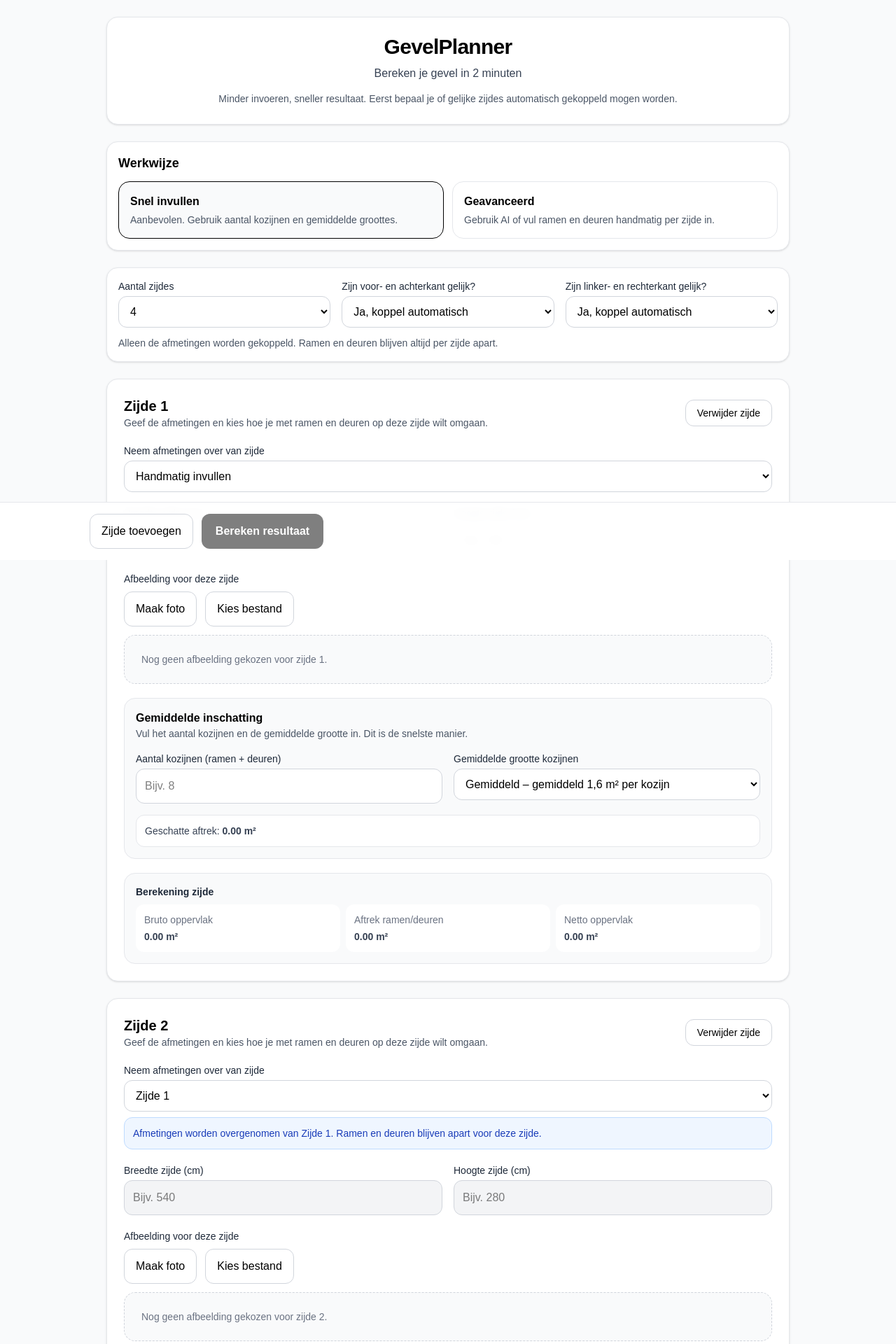
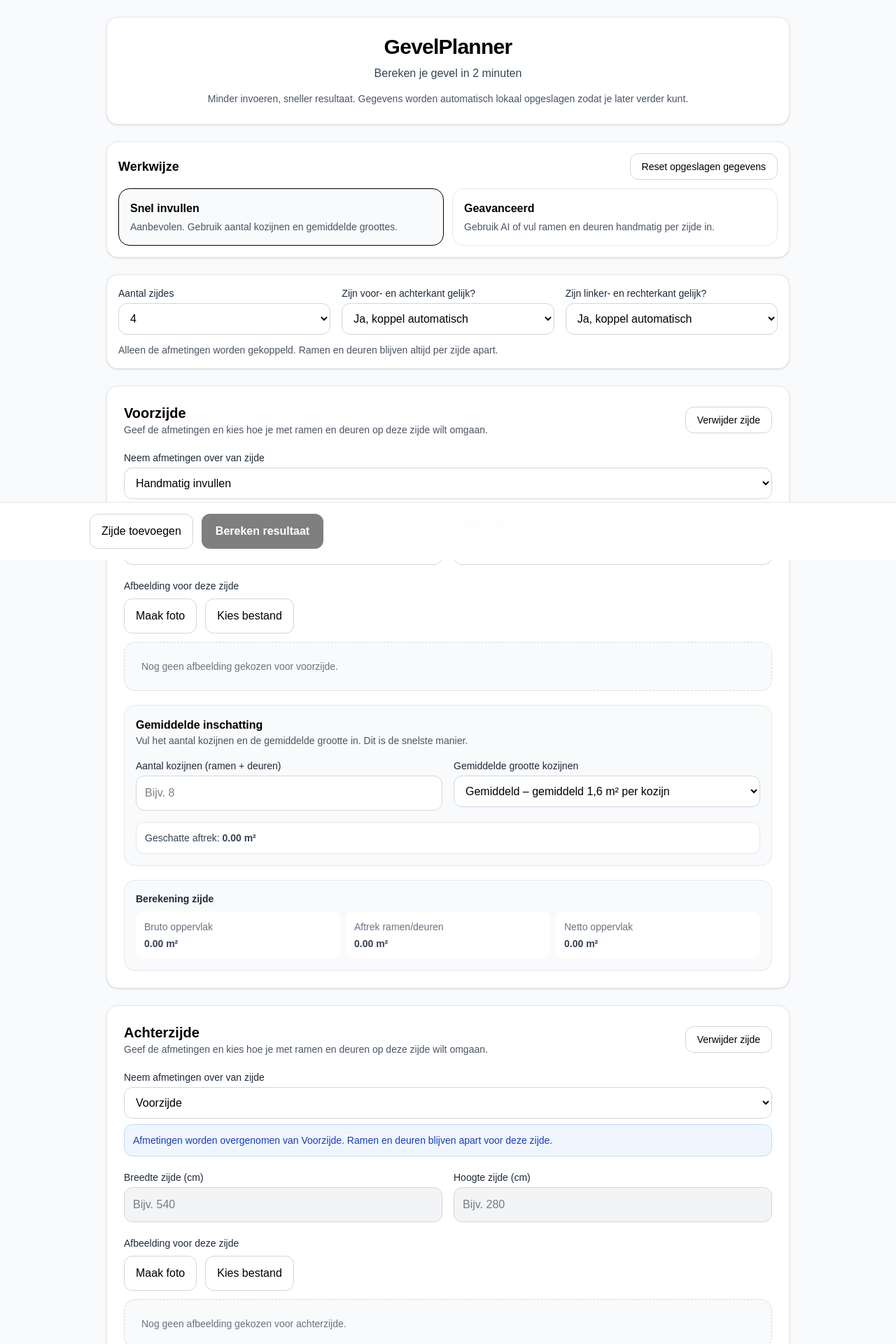
Before and after one commit to cryptoprins-ship-it/geveltool-mvp, a Next.js app: page / in a window 1280 px wide. Shown: the top 1920 px of the page at 70% size. Built offline with nearby package versions, Linux system fonts and the light colour scheme.

Commit message:
v1.4 - autosave, gekoppelde zijdes en typescript fixes toegevoegd

```diff
--- a/app/page.tsx
+++ b/app/page.tsx
@@ -38,7 +38,21 @@ type AiDetection = {
   count: number;
 };
 
+type SavedSide = Omit<Side, "photo" | "previewUrl"> & {
+  photo: null;
+  previewUrl: "";
+};
+
+type SavedState = {
+  inputMode: InputMode;
+  sideCount: number;
+  frontBackEqual: boolean | null;
+  leftRightEqual: boolean | null;
+  sides: SavedSide[];
+};
+
 const MAX_SIDES = 10;
+const STORAGE_KEY = "gevelplanner-data-v1";
 
 const frameSizeAverages: Record<FrameSizeType, number> = {
   small: 1.0,
@@ -54,6 +68,11 @@ const openingModeLabels: Record<OpeningMode, string> = {
   skip: "Overslaan",
 };
 
+function getDefaultSideName(index: number): string {
+  const fixedNames = ["Voorzijde", "Achterzijde", "Linkerzijde", "Rechterzijde"];
+  return fixedNames[index] ?? `Zijde ${index + 1}`;
+}
+
 function createOpening(): Opening {
   return {
     id: crypto.randomUUID(),
@@ -67,7 +86,7 @@ function createOpening(): Opening {
 function createSide(index: number): Side {
   return {
     id: crypto.randomUUID(),
-    name: `Zijde ${index + 1}`,
+    name: getDefaultSideName(index),
     width: "",
     height: "",
     photo: null,
@@ -82,6 +101,10 @@ function createSide(index: number): Side {
   };
 }
 
+function buildSides(count: number): Side[] {
+  return Array.from({ length: count }, (_, index) => createSide(index));
+}
+
 function toNumber(value: string): number {
   const parsed = Number(String(value).replace(",", "."));
   return Number.isFinite(parsed) ? parsed : 0;
@@ -91,20 +114,30 @@ function round2(value: number): number {
   return Math.round(value * 100) / 100;
 }
 
-function getLinkedDimensions(side: Side, sides: Side[]) {
-  if (!side.linkToSideId) return null;
-  const linked = sides.find((s) => s.id === side.linkToSideId);
-  if (!linked) return null;
-
+function copyDimensions(source: Side, target: Side): Side {
   return {
-    width: linked.width,
-    height: linked.height,
-    name: linked.name,
+    ...target,
+    width: source.width,
+    height: source.height,
   };
 }
 
-function buildSides(count: number): Side[] {
-  return Array.from({ length: count }, (_, index) => createSide(index));
+function sanitizeSidesForSave(sides: Side[]): SavedSide[] {
+  return sides.map((side) => ({
+    ...side,
+    photo: null,
+    previewUrl: "",
+  }));
+}
+
+function isValidSavedState(value: unknown): value is SavedState {
+  if (!value || typeof value !== "object") return false;
+  const data = value as Partial<SavedState>;
+  return (
+    (data.inputMode === "quick" || data.inputMode === "advanced") &&
+    typeof data.sideCount === "number" &&
+    Array.isArray(data.sides)
+  );
 }
 
 export default function Page() {
@@ -115,11 +148,47 @@ export default function Page() {
   const [sides, setSides] = useState<Side[]>(buildSides(4));
   const [isSubmitting, setIsSubmitting] = useState(false);
   const [globalError, setGlobalError] = useState("");
+  const [globalInfo, setGlobalInfo] = useState("");
   const [aiLoadingSideId, setAiLoadingSideId] = useState<string | null>(null);
+  const [hasLoadedSavedState, setHasLoadedSavedState] = useState(false);
 
   const fileInputRefs = useRef<Record<string, HTMLInputElement | null>>({});
   const cameraInputRefs = useRef<Record<string, HTMLInputElement | null>>({});
   const previewUrlsRef = useRef<string[]>([]);
+
+  useEffect(() => {
+    try {
+      const raw = localStorage.getItem(STORAGE_KEY);
+      if (!raw) {
+        setHasLoadedSavedState(true);
+        return;
+      }
+
+      const parsed = JSON.parse(raw) as unknown;
+      if (!isValidSavedState(parsed)) {
+        setHasLoadedSavedState(true);
+        return;
+      }
+
+      setInputMode(parsed.inputMode);
+      setSideCount(parsed.sideCount);
+      setFrontBackEqual(parsed.frontBackEqual ?? null);
+      setLeftRightEqual(parsed.leftRightEqual ?? null);
+      setSides(
+        parsed.sides.map((side, index) => ({
+          ...side,
+          name: side.name || getDefaultSideName(index),
+          photo: null,
+          previewUrl: "",
+        }))
+      );
+      setGlobalInfo("Opgeslagen gegevens zijn geladen. Foto’s moet je opnieuw kiezen.");
+    } catch (error) {
+      console.error("Fout bij laden van opgeslagen gegevens", error);
+    } finally {
+      setHasLoadedSavedState(true);
+    }
+  }, []);
 
   useEffect(() => {
     previewUrlsRef.current = sides
@@ -140,18 +209,42 @@ export default function Page() {
   }, []);
 
   useEffect(() => {
+    if (!hasLoadedSavedState) return;
+
+    const data: SavedState = {
+      inputMode,
+      sideCount,
+      frontBackEqual,
+      leftRightEqual,
+      sides: sanitizeSidesForSave(sides),
+    };
+
+    try {
+      localStorage.setItem(STORAGE_KEY, JSON.stringify(data));
+    } catch (error) {
+      console.error("Fout bij opslaan in localStorage", error);
+    }
+  }, [hasLoadedSavedState, inputMode, sideCount, frontBackEqual, leftRightEqual, sides]);
+
+  useEffect(() => {
     setSides((prev) => {
       const next: Side[] = prev.map((side) => ({
         ...side,
-        linkToSideId: undefined,
+        linkToSideId: undefined as string | undefined,
       }));
 
       if (sideCount >= 2 && frontBackEqual && next[0] && next[1]) {
-        next[1].linkToSideId = next[0].id;
+        next[1] = {
+          ...copyDimensions(next[0], next[1]),
+          linkToSideId: next[0].id,
+        };
       }
 
       if (sideCount >= 4 && leftRightEqual && next[2] && next[3]) {
-        next[3].linkToSideId = next[2].id;
+        next[3] = {
+          ...copyDimensions(next[2], next[3]),
+          linkToSideId: next[2].id,
+        };
       }
 
       return next;
@@ -162,19 +255,18 @@ export default function Page() {
     if (sides.length === 0) return false;
 
     return sides.every((side) => {
-      const linked = getLinkedDimensions(side, sides);
-      const widthValue = linked ? linked.width : side.width;
-      const heightValue = linked ? linked.height : side.height;
       const hasBaseDimensions =
-        widthValue.trim() !== "" && heightValue.trim() !== "";
+        side.width.trim() !== "" && side.height.trim() !== "";
       if (!hasBaseDimensions) return false;
 
       if (side.openingMode === "skip" || side.openingMode === "none") return true;
       if (side.openingMode === "estimate") return toNumber(side.frameCount) > 0;
       if (!side.photo) return false;
+
       if (side.openingMode === "ai") {
         return side.openings.length > 0 || !!side.frameCount;
       }
+
       if (side.openingMode === "manual") {
         return (
           side.openings.length > 0 &&
@@ -328,11 +420,7 @@ export default function Page() {
       return;
     }
 
-    const linked = getLinkedDimensions(side, sides);
-    const widthValue = linked ? linked.width : side.width;
-    const heightValue = linked ? linked.height : side.height;
-
-    if (!widthValue.trim() || !heightValue.trim()) {
+    if (!side.width.trim() || !side.height.trim()) {
       updateSide(side.id, (current) => ({
         ...current,
         error: "Vul eerst breedte en hoogte van deze zijde in.",
@@ -346,8 +434,8 @@ export default function Page() {
 
       const formData = new FormData();
       formData.append("image", side.photo);
-      formData.append("sideWidthCm", widthValue);
-      formData.append("sideHeightCm", heightValue);
+      formData.append("sideWidthCm", side.width);
+      formData.append("sideHeightCm", side.height);
       formData.append("sideName", side.name);
 
       const response = await fetch("/api/estimate-openings", {
@@ -409,7 +497,9 @@ export default function Page() {
 
       return filtered.map((side, index) => ({
         ...side,
-        name: `Zijde ${index + 1}`,
+        name: getDefaultSideName(index),
+        linkToSideId:
+          side.linkToSideId === sideId ? undefined : side.linkToSideId,
       }));
     });
   };
@@ -418,6 +508,7 @@ export default function Page() {
     setSideCount(count);
     setSides(buildSides(count));
     setGlobalError("");
+    setGlobalInfo("");
 
     if (count < 2) setFrontBackEqual(null);
     else setFrontBackEqual(true);
@@ -426,14 +517,47 @@ export default function Page() {
     else setLeftRightEqual(true);
   };
 
-  const getWidthValue = (side: Side) => {
-    const linked = getLinkedDimensions(side, sides);
-    return linked ? linked.width : side.width;
+  const handleLinkChange = (sideId: string, sourceId: string) => {
+    setSides((prev) => {
+      return prev.map((side) => {
+        if (side.id !== sideId) return side;
+
+        if (!sourceId) {
+          return { ...side, linkToSideId: undefined };
+        }
+
+        const source = prev.find((s) => s.id === sourceId);
+        if (!source) {
+          return { ...side, linkToSideId: undefined };
+        }
+
+        return {
+          ...side,
+          linkToSideId: sourceId,
+          width: source.width,
+          height: source.height,
+        };
+      });
+    });
   };
 
-  const getHeightValue = (side: Side) => {
-    const linked = getLinkedDimensions(side, sides);
-    return linked ? linked.height : side.height;
+  const resetSavedData = () => {
+    try {
+      localStorage.removeItem(STORAGE_KEY);
+      sides.forEach((side) => {
+        if (side.previewUrl) URL.revokeObjectURL(side.previewUrl);
+      });
+    } catch (error) {
+      console.error("Fout bij verwijderen opgeslagen gegevens", error);
+    }
+
+    setInputMode("quick");
+    setSideCount(4);
+    setFrontBackEqual(true);
+    setLeftRightEqual(true);
+    setSides(buildSides(4));
+    setGlobalError("");
+    setGlobalInfo("Opgeslagen gegevens zijn verwijderd.");
   };
 
   const getEstimatedDeductionM2 = (side: Side) => {
@@ -442,7 +566,7 @@ export default function Page() {
   };
 
   const getGrossAreaM2 = (side: Side) => {
-    return round2((toNumber(getWidthValue(side)) / 100) * (toNumber(getHeightValue(side)) / 100));
+    return round2((toNumber(side.width) / 100) * (toNumber(side.height) / 100));
   };
 
   const getOpeningAreaM2 = (side: Side) => {
@@ -490,8 +614,8 @@ export default function Page() {
       const payload = sides.map((side) => ({
         id: side.id,
         name: side.name,
-        width: getWidthValue(side),
-        height: getHeightValue(side),
+        width: side.width,
+        height: side.height,
         openingMode: side.openingMode,
         aiDetectedCount: side.aiDetectedCount,
         frameCount: side.frameCount,
@@ -513,6 +637,7 @@ export default function Page() {
       if (!response.ok) throw new Error("Visualisatie mislukt.");
       const data = await response.json();
       console.log("Visualisatie succesvol", data);
+      setGlobalInfo("Gegevens verzonden voor berekening/visualisatie.");
     } catch (error) {
       console.error(error);
       setGlobalError("Er ging iets mis bij de visualisatie. Probeer het opnieuw.");
@@ -530,13 +655,22 @@ export default function Page() {
             Bereken je gevel in 2 minuten
           </p>
           <p className="mt-3 text-sm leading-6 text-gray-600">
-            Minder invoeren, sneller resultaat. Eerst bepaal je of gelijke zijdes
-            automatisch gekoppeld mogen worden.
+            Minder invoeren, sneller resultaat. Gegevens worden automatisch lokaal opgeslagen zodat je later verder kunt.
           </p>
         </section>
 
         <section className="rounded-2xl border border-gray-200 bg-white p-4 shadow-sm">
-          <h2 className="text-lg font-semibold text-black">Werkwijze</h2>
+          <div className="flex flex-col gap-3 md:flex-row md:items-center md:justify-between">
+            <h2 className="text-lg font-semibold text-black">Werkwijze</h2>
+            <button
+              type="button"
+              onClick={resetSavedData}
+              className="rounded-xl border border-gray-300 bg-white px-4 py-2 text-sm font-medium text-black transition hover:bg-gray-50"
+            >
+              Reset opgeslagen gegevens
+            </button>
+          </div>
+
           <div className="mt-3 grid gap-3 md:grid-cols-2">
             <button
               type="button"
@@ -628,9 +762,12 @@ export default function Page() {
         </section>
 
         {sides.map((side) => {
-          const linked = getLinkedDimensions(side, sides);
-          const widthValue = getWidthValue(side);
-          const heightValue = getHeightValue(side);
+          const linked = side.linkToSideId
+            ? sides.find((s) => s.id === side.linkToSideId)
+            : null;
+
+          const aiCanRun =
+            !!side.photo && side.width.trim() !== "" && side.height.trim() !== "";
 
           return (
             <section
@@ -663,9 +800,7 @@ export default function Page() {
                 <select
                   className="w-full rounded-xl border border-gray-300 bg-white p-3 text-black outline-none transition focus:border-black"
                   value={side.linkToSideId || ""}
-                  onChange={(e) =>
-                    setSideField(side.id, "linkToSideId", e.target.value || undefined)
-                  }
+                  onChange={(e) => handleLinkChange(side.id, e.target.value)}
                 >
                   <option value="">Handmatig invullen</option>
                   {sides
@@ -694,7 +829,7 @@ export default function Page() {
                       linked ? "bg-gray-100" : "bg-white"
                     }`}
                     inputMode="numeric"
-                    value={widthValue}
+                    value={side.width}
                     onChange={(e) => setSideField(side.id, "width", e.target.value)}
                     placeholder="Bijv. 540"
                     disabled={!!linked}
@@ -710,7 +845,7 @@ export default function Page() {
                       linked ? "bg-gray-100" : "bg-white"
                     }`}
                     inputMode="numeric"
-                    value={heightValue}
+                    value={side.height}
                     onChange={(e) => setSideField(side.id, "height", e.target.value)}
                     placeholder="Bijv. 280"
                     disabled={!!linked}
@@ -729,7 +864,7 @@ export default function Page() {
                       className="rounded-xl border border-gray-300 bg-white px-4 py-3 font-medium text-black transition hover:bg-gray-50"
                       onClick={() => cameraInputRefs.current[side.id]?.click()}
                     >
-                      Maak foto
+                      {side.previewUrl ? "Vervang foto" : "Maak foto"}
                     </button>
 
                     <button
@@ -737,7 +872,7 @@ export default function Page() {
                       className="rounded-xl border border-gray-300 bg-white px-4 py-3 font-medium text-black transition hover:bg-gray-50"
                       onClick={() => fileInputRefs.current[side.id]?.click()}
                     >
-                      Kies bestand
+                      {side.previewUrl ? "Kies ander bestand" : "Kies bestand"}
                     </button>
                   </div>
                 </div>
@@ -765,9 +900,12 @@ export default function Page() {
 
                 {side.previewUrl ? (
                   <div className="rounded-2xl border border-gray-200 bg-gray-50 p-3">
-                    <p className="mb-2 text-sm font-medium text-gray-800">
-                      Preview {side.name}
-                    </p>
+                    <div className="mb-2 flex flex-col gap-1 sm:flex-row sm:items-center sm:justify-between">
+                      <p className="text-sm font-medium text-gray-800">Preview {side.name}</p>
+                      <div className="text-sm font-medium text-green-700">
+                        Foto toegevoegd{side.photo?.name ? `: ${side.photo.name}` : ""}
+                      </div>
+                    </div>
                     <img
                       src={side.previewUrl}
                       alt={`Preview van ${side.name}`}
@@ -884,13 +1022,19 @@ export default function Page() {
 
                     <button
                       type="button"
-                      className="rounded-xl border border-gray-300 bg-white px-4 py-2 font-medium text-black transition hover:bg-gray-100 disabled:opacity-50"
+                      className="rounded-xl border border-gray-300 bg-white px-4 py-2 font-medium text-black transition hover:bg-gray-100 disabled:cursor-not-allowed disabled:opacity-50"
                       onClick={() => estimateOpeningsWithAi(side)}
-                      disabled={aiLoadingSideId === side.id}
+                      disabled={aiLoadingSideId === side.id || !aiCanRun}
                     >
                       {aiLoadingSideId === side.id ? "AI analyseert..." : "Analyseer foto"}
                     </button>
                   </div>
+
+                  {!aiCanRun ? (
+                    <div className="rounded-xl border border-amber-200 bg-amber-50 p-3 text-sm text-amber-800">
+                      Vul eerst breedte, hoogte en een foto in om AI te gebruiken.
+                    </div>
+                  ) : null}
 
                   {side.aiDetectedCount !== null ? (
                     <div className="rounded-xl border border-gray-200 bg-white p-3 text-sm text-gray-700">
@@ -1158,6 +1302,12 @@ export default function Page() {
           </div>
         </section>
 
+        {globalInfo ? (
+          <section className="rounded-xl border border-green-300 bg-green-50 p-3 text-sm text-green-700">
+            {globalInfo}
+          </section>
+        ) : null}
+
         {globalError ? (
           <section className="rounded-xl border border-red-300 bg-red-50 p-3 text-sm text-red-700">
             {globalError}
@@ -1167,7 +1317,7 @@ export default function Page() {
         <section className="rounded-2xl border border-gray-200 bg-white p-4 text-sm text-gray-600 shadow-sm">
           Alleen de afmetingen kunnen automatisch worden gekoppeld als voor/achter of links/rechts gelijk zijn.
           Ramen en deuren worden altijd per zijde apart verwerkt.
-          Als AI niets bruikbaars vindt, schakelt de app automatisch terug naar de gemiddelde inschatting per kozijn.
+          Ingevulde gegevens blijven lokaal bewaard totdat je ze reset.
         </section>
       </div>
 
```
Also changed, not shown: app/changelog.md.
